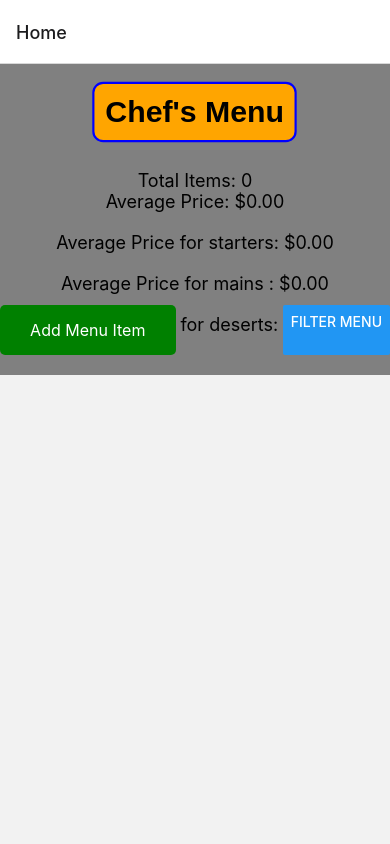
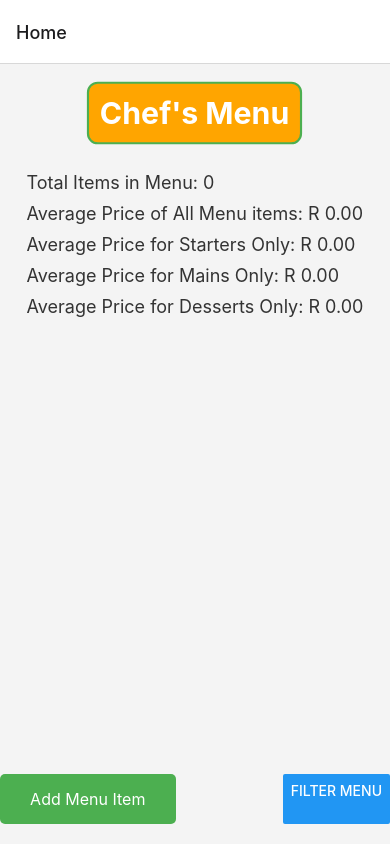
Before and after one commit to Sergio-Carl-Benito/ST10459382_Sergio-Carl-Benito_MAST_Part3, a React Native app: screen /Home in a window 390 px wide. Built offline with nearby package versions, Linux system fonts and the light colour scheme.

Commit message:
Home Page Rework - Redid and refactored all styles - removed scroll views -Changed prices to Rand -rewrote the average calculation

```diff
--- a/Screens/HomeScreen.tsx
+++ b/Screens/HomeScreen.tsx
@@ -1,37 +1,57 @@
-import React, { useState, useEffect, } from 'react';
-import { View, Text, TouchableOpacity, Button,  FlatList, StyleSheet, Animated,Alert, ScrollView } from 'react-native';
+import React, { useState, useEffect, useMemo } from 'react';
+import { View, Text, TouchableOpacity, Button, FlatList, StyleSheet, Animated, Alert } from 'react-native';
 import { NativeStackScreenProps } from '@react-navigation/native-stack';
 import { RootStackParamList } from '../types';
-
-
 
 type HomeScreenProps = NativeStackScreenProps<RootStackParamList, 'Home'>;
 
 export default function HomeScreen({ navigation, route }: HomeScreenProps) {
-
-
-
-
   const [menuItems, setMenuItems] = useState<{ dishName: string; description: string; course: string; price: number }[]>([]);
 
-// Separate items by course
-const starters = menuItems.filter((item) => item.course === 'Starters');
-const mains = menuItems.filter((item) => item.course === 'Mains');
-const desserts = menuItems.filter((item) => item.course === 'Desserts');
+  const {
+    groupedItems,
+    averagePrices,
+    starters,
+    mains,
+    desserts,
+    avgPriceAll,
+    avgPriceStarters,
+    avgPriceMains,
+    avgPriceDesserts,
+  } = useMemo(() => {
+    const groupedItems = menuItems.reduce((groups, item) => {
+      if (!groups[item.course]) {
+        groups[item.course] = [];
+      }
+      groups[item.course].push(item);
+      return groups;
+    }, {} as Record<string, typeof menuItems>);
 
-// Calculate average prices
-const calculateAveragePrice = (items: typeof menuItems) =>
-  items.length > 0 ? items.reduce((sum, item) => sum + item.price, 0) / items.length : 0;
+    const calculateAveragePrice = (items: typeof menuItems) =>
+      items?.length > 0 ? items.reduce((sum, item) => sum + item.price, 0) / items.length : 0;
 
-const averagePriceOverall = calculateAveragePrice(menuItems);
-const averagePriceStarters = calculateAveragePrice(starters);
-const averagePriceMains = calculateAveragePrice(mains);
-const averagePriceDesserts = calculateAveragePrice(desserts);
+    const averagePrices: Record<string, number> = {};
+    for (const [course, items] of Object.entries(groupedItems)) {
+      averagePrices[course] = calculateAveragePrice(items);
+    }
 
+    const starters = groupedItems['Starters'] || [];
+    const mains = groupedItems['Mains'] || [];
+    const desserts = groupedItems['Desserts'] || [];
 
+    return {
+      groupedItems,
+      averagePrices,
+      starters,
+      mains,
+      desserts,
+      avgPriceAll: calculateAveragePrice(menuItems),
+      avgPriceStarters: averagePrices['Starters'] || 0,
+      avgPriceMains: averagePrices['Mains'] || 0,
+      avgPriceDesserts: averagePrices['Desserts'] || 0,
+    };
+  }, [menuItems]);
 
-
-  // Handle removal of a menu item
   const removeItem = (index: number) => {
     Alert.alert(
       "Remove Item",
@@ -78,28 +98,37 @@ const averagePriceDesserts = calculateAveragePrice(desserts);
     return () => clearInterval(intervalId);
   }, []);
 
+  const priceDetails = [
+    { label: 'Total Items in Menu:', value: menuItems.length },
+    { label: 'Average Price of All Menu items: R', value: avgPriceAll.toFixed(2) },
+    { label: 'Average Price for Starters Only: R', value: avgPriceStarters.toFixed(2) },
+    { label: 'Average Price for Mains Only: R', value: avgPriceMains.toFixed(2) },
+    { label: 'Average Price for Desserts Only: R', value: avgPriceDesserts.toFixed(2) },
+  ];
+
   return (
-    <ScrollView>
     <View style={styles.container}>
       <Animated.View style={[styles.titleBox, { backgroundColor: bgColor, transform: [{ scale: boxAnimation }] }]}>
         <Text style={styles.title}>Chef's Menu</Text>
       </Animated.View>
 
-      <Text style={styles.totalItems}>Total Items: {menuItems.length}</Text>
-      <Text style={styles.averagePrice}>Average Price: ${averagePriceOverall.toFixed(2)}</Text>
-      <Text style={styles.averagePrice}>Average Price for starters: ${averagePriceStarters.toFixed(2)}</Text>
-      <Text style={styles.averagePrice}>Average Price for mains : ${averagePriceMains.toFixed(2)}</Text>
-      <Text style={styles.averagePrice}>Average Price for deserts: ${averagePriceDesserts.toFixed(2)}</Text>
+      <View style={styles.averagePrices}>
+  {priceDetails.map((item, index) => (
+    <Text key={index} style={styles.totalItems}>
+      {item.label} {item.value}
+    </Text>
+  ))}
+</View>
+
 
       <FlatList
         data={menuItems}
         keyExtractor={(item, index) => index.toString()}
         renderItem={({ item, index }) => (
           <TouchableOpacity style={styles.menuItem} activeOpacity={0.8}>
-                        <Text style={styles.dishName}>{item.dishName} - {item.course}</Text>
-
+            <Text style={styles.dishName}>{item.dishName} - {item.course}</Text>
             <Text style={styles.description}>{item.description}</Text>
-            <Text style={styles.price}>${item.price.toFixed(2)}</Text>
+            <Text style={styles.price}>R {item.price.toFixed(2)}</Text>
             <Button title="Remove" color="red" onPress={() => removeItem(index)} />
           </TouchableOpacity>
         )}
@@ -112,78 +141,65 @@ const averagePriceDesserts = calculateAveragePrice(desserts);
         <Button title="Filter Menu" onPress={() => navigation.navigate('FilterMenu', { menuItems })} />
       </View>
     </View>
-    </ScrollView>
   );
 }
 
 const styles = StyleSheet.create({
   container: {
     flex: 1,
-    justifyContent: 'center',
+    justifyContent: 'space-between',
     alignItems: 'center',
-    backgroundColor: 'gray',
+    backgroundColor: '#f4f4f4',
     padding: 20,
   },
   totalItems: {
     fontSize: 18,
     marginTop: 10,
-  },
-  averagePrice: {
-    fontSize: 18,
-    marginBottom: 20,
+    color: '#333',
   },
   titleBox: {
-    borderColor: 'blue',
+    borderColor: '#4CAF50',
     borderWidth: 2,
     padding: 10,
     marginBottom: 20,
     borderRadius: 10,
+    alignItems: 'center',
   },
   title: {
     fontSize: 28,
     fontWeight: 'bold',
-    color: 'black',
-    fontFamily: 'sans-serif',
-  },
-  itemCountContainer: {
-    backgroundColor: 'yellow',
-    borderRadius: 8,
-    padding: 10,
-    marginBottom: 10,
-  },
-  itemCount: {
-    fontSize: 22,
-    fontWeight: 'bold',
-    textAlign: 'center',
-    color: 'black',
+    color: '#ffffff',
   },
   menuItem: {
     borderWidth: 1,
-    borderColor: 'lightgray',
+    borderColor: '#ddd',
     borderRadius: 8,
     padding: 15,
     marginBottom: 10,
-    backgroundColor: 'rgba(255, 255, 255, 0.9)',
+    backgroundColor: '#ffffff',
     width: '100%',
     shadowColor: '#000',
-    shadowOffset: {
-      width: 0,
-      height: 2,
-    },
-    shadowOpacity: 0.2,
-    shadowRadius: 6,
+    shadowOffset: { width: 0, height: 2 },
+    shadowOpacity: 0.1,
+    shadowRadius: 5,
     elevation: 3,
   },
   dishName: {
     fontSize: 16,
     fontWeight: 'bold',
+    color: '#333',
   },
   description: {
     fontSize: 16,
+    color: '#555',
   },
   price: {
     fontSize: 16,
     fontWeight: 'bold',
+    color: '#E91E63',
+  },
+  averagePrices: {
+    marginBottom: 20,
   },
   buttonContainer: {
     flexDirection: 'row',
@@ -193,14 +209,7 @@ const styles = StyleSheet.create({
     bottom: 20,
   },
   buttonAdd: {
-    backgroundColor: 'green',
-    padding: 15,
-    borderRadius: 5,
-    width: '45%',
-    alignItems: 'center',
-  },
-  buttonFilter: {
-    backgroundColor: 'blue',
+    backgroundColor: '#4CAF50',
     padding: 15,
     borderRadius: 5,
     width: '45%',
```
Also changed, not shown: package.json (+6 -6 lines), 1 other file (tests, documents, lock files or other folders).
